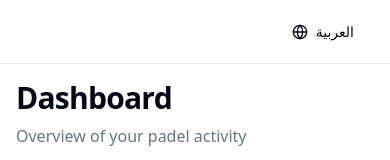
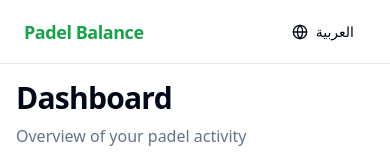
Before and after one commit to RehamAbdelazime/padel-balance, a React (Vite) app: page / in a window 390 px wide. Shown: the top 160 px of the page. Built offline with nearby package versions, Linux system fonts and the light colour scheme; no server answers; the database is empty.

Commit message:
feat: add Padel Balance title to mobile header

```diff
--- a/src/shared/components/layout/Header.tsx
+++ b/src/shared/components/layout/Header.tsx
@@ -18,7 +18,10 @@ export function Header() {
   }
 
   return (
-    <header className="flex h-16 items-center justify-end border-b bg-card px-6">
+    <header className="flex h-16 items-center justify-between md:justify-end border-b bg-card px-6">
+      <span className="text-lg font-bold tracking-tight text-primary md:hidden">
+          Padel Balance
+        </span>
       <Button
         variant="ghost"
         size="sm"
```
